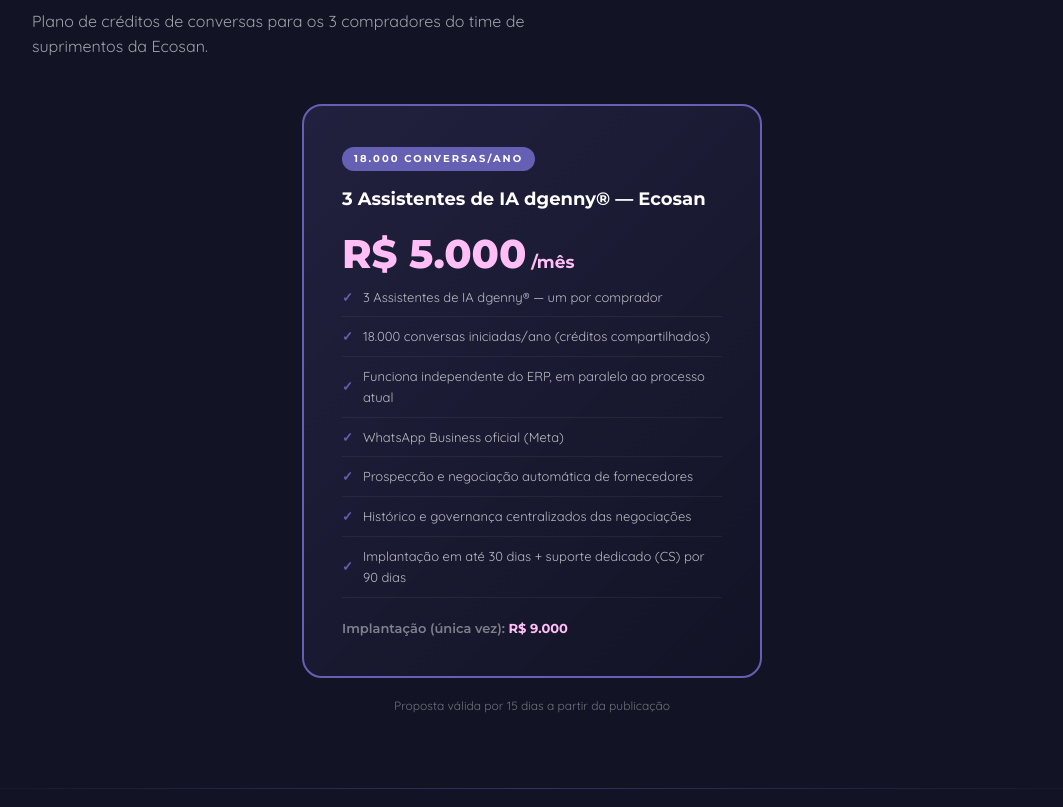
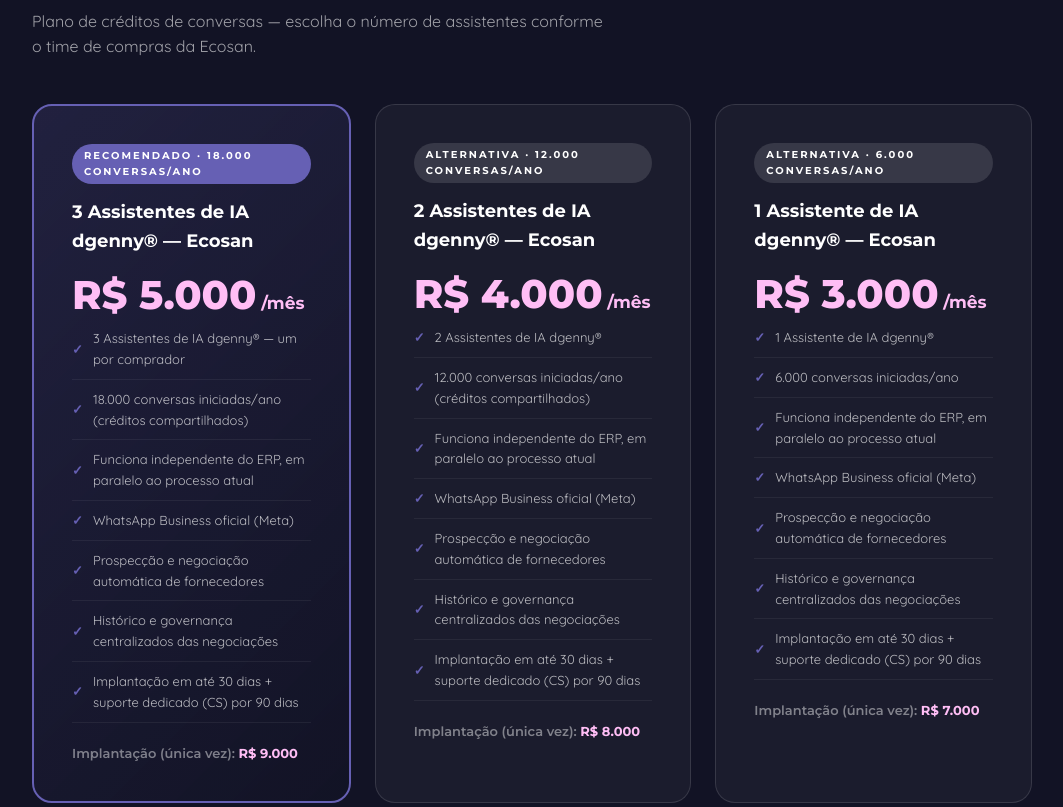
Before and after one commit to saviostang/proposta-ecosan, a plain HTML site: page index.html in a window 1280 px wide. Shown: the part 4567-5374 px from the top of the page, without its empty margins (108-1171 px from the left). Drawn offline with Linux system fonts and the light colour scheme.

Commit message:
Adiciona planos alternativos de 2 e 1 assistente

```diff
--- a/index.html
+++ b/index.html
@@ -339,10 +339,10 @@
 <section class="section">
   <div class="sec-badge">Investimento</div>
   <h2 class="sec-title"><em>Investimento</em></h2>
-  <p class="sec-desc">Plano de créditos de conversas para os 3 compradores do time de suprimentos da Ecosan.</p>
-  <div style="display:flex;justify-content:center">
-    <div class="pc anual" style="max-width:460px">
-      <div class="ptag">18.000 conversas/ano</div>
+  <p class="sec-desc">Plano de créditos de conversas — escolha o número de assistentes conforme o time de compras da Ecosan.</p>
+  <div style="display:flex;gap:24px;justify-content:center;flex-wrap:wrap;max-width:1080px;margin:0 auto">
+    <div class="pc anual" style="flex:1;min-width:280px;max-width:360px">
+      <div class="ptag">Recomendado · 18.000 conversas/ano</div>
       <div class="pname">3 Assistentes de IA dgenny® — Ecosan</div>
       <div class="pprice">R$ 5.000<span style="font-size:17px;color:#FFBEF5;font-weight:700"> /mês</span></div>
       <ul class="pitems">
@@ -355,6 +355,36 @@
         <li>Implantação em até 30 dias + suporte dedicado (CS) por 90 dias</li>
       </ul>
       <div class="ptotal">Implantação (única vez): <strong>R$ 9.000</strong></div>
+    </div>
+    <div class="pc" style="flex:1;min-width:280px;max-width:360px;background:rgba(255,255,255,0.04);border:1px solid rgba(255,255,255,0.12)">
+      <div class="ptag" style="background:rgba(255,255,255,0.12)">Alternativa · 12.000 conversas/ano</div>
+      <div class="pname">2 Assistentes de IA dgenny® — Ecosan</div>
+      <div class="pprice">R$ 4.000<span style="font-size:17px;color:#FFBEF5;font-weight:700"> /mês</span></div>
+      <ul class="pitems">
+        <li>2 Assistentes de IA dgenny®</li>
+        <li>12.000 conversas iniciadas/ano (créditos compartilhados)</li>
+        <li>Funciona independente do ERP, em paralelo ao processo atual</li>
+        <li>WhatsApp Business oficial (Meta)</li>
+        <li>Prospecção e negociação automática de fornecedores</li>
+        <li>Histórico e governança centralizados das negociações</li>
+        <li>Implantação em até 30 dias + suporte dedicado (CS) por 90 dias</li>
+      </ul>
+      <div class="ptotal">Implantação (única vez): <strong>R$ 8.000</strong></div>
+    </div>
+    <div class="pc" style="flex:1;min-width:280px;max-width:360px;background:rgba(255,255,255,0.04);border:1px solid rgba(255,255,255,0.12)">
+      <div class="ptag" style="background:rgba(255,255,255,0.12)">Alternativa · 6.000 conversas/ano</div>
+      <div class="pname">1 Assistente de IA dgenny® — Ecosan</div>
+      <div class="pprice">R$ 3.000<span style="font-size:17px;color:#FFBEF5;font-weight:700"> /mês</span></div>
+      <ul class="pitems">
+        <li>1 Assistente de IA dgenny®</li>
+        <li>6.000 conversas iniciadas/ano</li>
+        <li>Funciona independente do ERP, em paralelo ao processo atual</li>
+        <li>WhatsApp Business oficial (Meta)</li>
+        <li>Prospecção e negociação automática de fornecedores</li>
+        <li>Histórico e governança centralizados das negociações</li>
+        <li>Implantação em até 30 dias + suporte dedicado (CS) por 90 dias</li>
+      </ul>
+      <div class="ptotal">Implantação (única vez): <strong>R$ 7.000</strong></div>
     </div>
   </div>
   <div class="validity-box">Proposta válida por 15 dias a partir da publicação</div>
@@ -386,7 +416,7 @@
   <div class="challenges">
     <div class="ci">
       <div class="ci-title">Compromisso</div>
-      <div class="ci-desc">A Ecosan se compromete a usar no mínimo 70% das conversas iniciadas do pacote contratado (18.000/ano) durante os 2 primeiros meses de contrato.</div>
+      <div class="ci-desc">A Ecosan se compromete a usar no mínimo 70% das conversas iniciadas do pacote contratado (18.000/ano no plano de 3 Assistentes, 12.000/ano no de 2 Assistentes ou 6.000/ano no de 1 Assistente) durante os 2 primeiros meses de contrato.</div>
     </div>
     <div class="ci">
       <div class="ci-title">Benefício</div>
```
